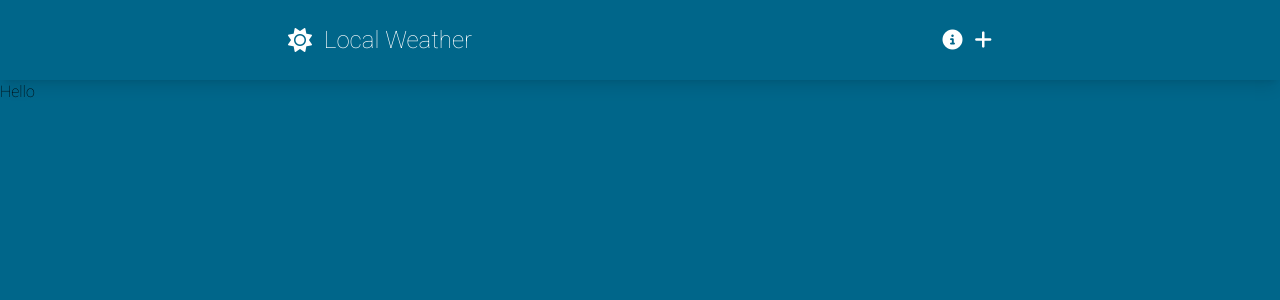
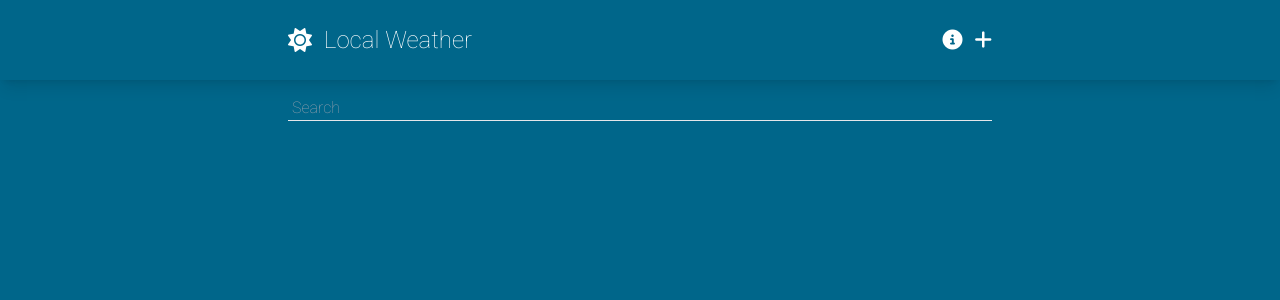
Before and after one commit to vishalbasnet23/vueweather, a Vue app: page / in a window 1280 px wide. Shown: the top 300 px of the page. Built offline with nearby package versions, Linux system fonts and the light colour scheme.

Commit message:
1. Positionstack api added to get places

```diff
--- a/package.json
+++ b/package.json
@@ -9,6 +9,7 @@
     "lint": "eslint . --ext .vue,.js,.jsx,.cjs,.mjs --fix --ignore-path .gitignore"
   },
   "dependencies": {
+    "axios": "^0.27.2",
     "pinia": "^2.0.17",
     "vue": "^3.2.37",
     "vue-router": "^4.1.3"
--- a/src/components/BaseModal.vue
+++ b/src/components/BaseModal.vue
@@ -1,11 +1,15 @@
 <template>
+  <Teleport to="body">
     <Transition name="modal-outer">
       <div
         v-show="modalActive"
         class="absolute w-full bg-black bg-opacity-30 h-screen top-0 left-0 flex justify-center px-8"
       >
         <Transition name="modal-inner">
-        <div v-if="modalActive" class="p-4 bg-white self-start mt-32 max-w-sm">
+          <div
+            v-if="modalActive"
+            class="p-4 bg-white self-start mt-32 max-w-sm"
+          >
             <slot />
             <button
               class="text-white mt-8 bg-primary py-2 px-6"
@@ -17,6 +21,7 @@
         </Transition>
       </div>
     </Transition>
+  </Teleport>
 </template>
 
 <script>
--- a/src/views/HomeView.vue
+++ b/src/views/HomeView.vue
@@ -1,5 +1,50 @@
-<script setup></script>
-
 <template>
-  <main>Hello</main>
+  <main class="container text-white">
+    <div class="pt-4 mb-8 relative">
+      <input
+        type="text"
+        placeholder="Search"
+        @input="getSearchResults"
+        v-model="searchQuery"
+        class="py=2 px-1 w-full bg-transparent border-b focus:border-secondary focus:outline-none focus:shadow-[0px_1px_0_0_#004E71]"
+      />
+      <ul
+        class="absolute bg-secondary text-white w-full shadow-md py-2 px-1 top-[66px]"
+        v-if="searchResults"
+      >
+        <li
+          v-for="(searchResultValue, searchResultKey) in searchResults"
+          :key="searchResultKey"
+        >
+          {{ searchResultValue }}
+        </li>
+      </ul>
+    </div>
+  </main>
 </template>
+<script>
+import { ref } from "vue";
+import axios from "axios";
+export default {
+  setup() {
+    const searchQuery = ref("");
+    const searchResults = ref(null);
+    const queryTimeOut = ref(null);
+    function getSearchResults() {
+      clearTimeout(queryTimeOut.value);
+      queryTimeOut.value = setTimeout(async () => {
+        if (searchQuery.value !== "") {
+          const result = await axios.get(
+            `http://api.positionstack.com/v1/forward?access_key=71c87c2d5233412bc09bd8e2b61c8e8e&query=${searchQuery.value}&fields=results.label`
+          );
+          const allLabels = result.data.data.map((obj) => obj.label);
+          searchResults.value = [...new Set(allLabels)];
+          return;
+        }
+        searchResults.value = null;
+      }, 300);
+    }
+    return { getSearchResults, searchQuery, searchResults };
+  },
+};
+</script>
```
Also changed, not shown: 1 other file (tests, documents, lock files or other folders). Lines whose indentation alone changed are shown as unchanged.
